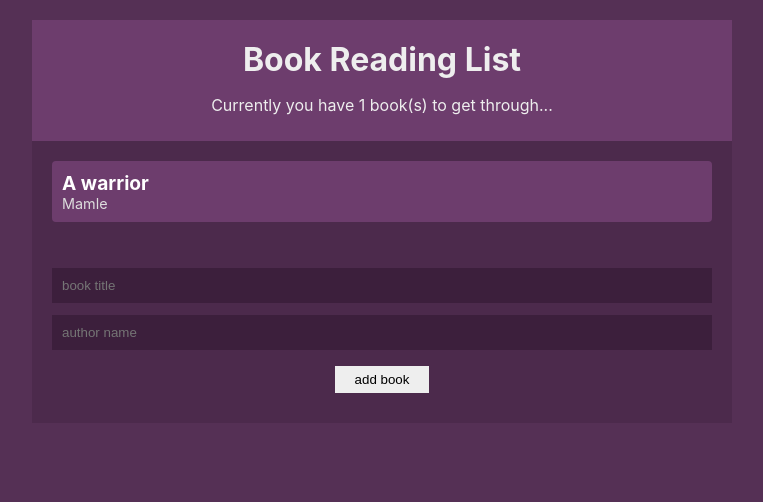
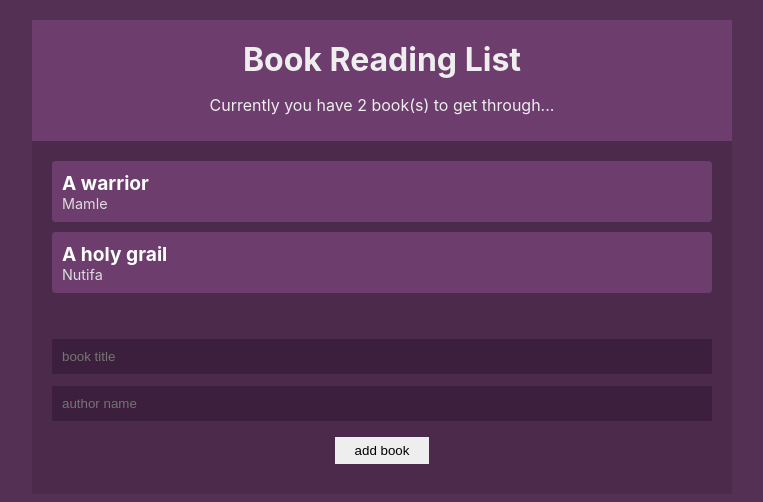
Before and after one commit to jakazzy/Booklist, a React (Create React App) app: page / in a window 1280 px wide. Shown: the top 502 px of the page, without its empty margins (258-1021 px from the left). Built offline with nearby package versions, Linux system fonts and the light colour scheme.

Commit message:
convert to use react hooks

```diff
--- a/src/App.js
+++ b/src/App.js
@@ -5,24 +5,20 @@ import BookForm from "./components/BookForm";
 
 const App = () => {
   const [books, setBooks] = useState([
-    { title: "A warrior", author: "Mamle", id: 0 }
+    { title: "A warrior", author: "Mamle", id: 0 },
+    { title: "A holy grail", author: "Nutifa", id: 1 }
   ]);
 
   const addBook = book => {
-    let allBooks = [...books, book];
     book.id = books.indexOf(book);
-    setBooks({
-      books: allBooks
-    });
+    setBooks([...books, book]);
   };
 
   const deleteBook = id => {
     let allBooks = books.filter(book => {
       return book.id !== id;
     });
-    setBooks({
-      books: allBooks
-    });
+    setBooks(allBooks);
   };
   return (
     <div className="App">
--- a/src/components/BookForm.js
+++ b/src/components/BookForm.js
@@ -13,7 +13,8 @@ const BookForm = ({ addBook }) => {
 
   const handleSubmit = e => {
     e.preventDefault();
-    addBook(this.state);
+    console.log(values);
+    addBook(values);
     setValues({
       title: "",
       author: ""
```
Also changed, not shown: src/components/BookList.js (+2 -15 lines).
